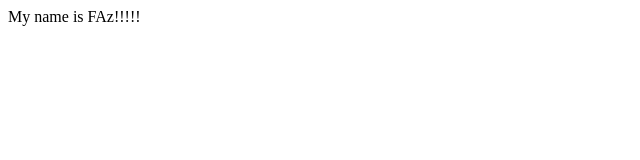
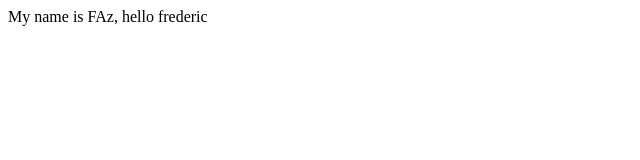
Before and after one commit to iammfts/my-first-project, a plain HTML site: page index.html in a window 1280 px wide. Shown: the full height of the page, 0-640 px from the left. Drawn offline with Linux system fonts and the light colour scheme.

Commit message:
added text

```diff
--- a/index.html
+++ b/index.html
@@ -9,7 +9,7 @@
 </head>
 
 <body>
-    My name is FAz!!!!!
+    My name is FAz, hello frederic
 </body>
 
 </html>
```
